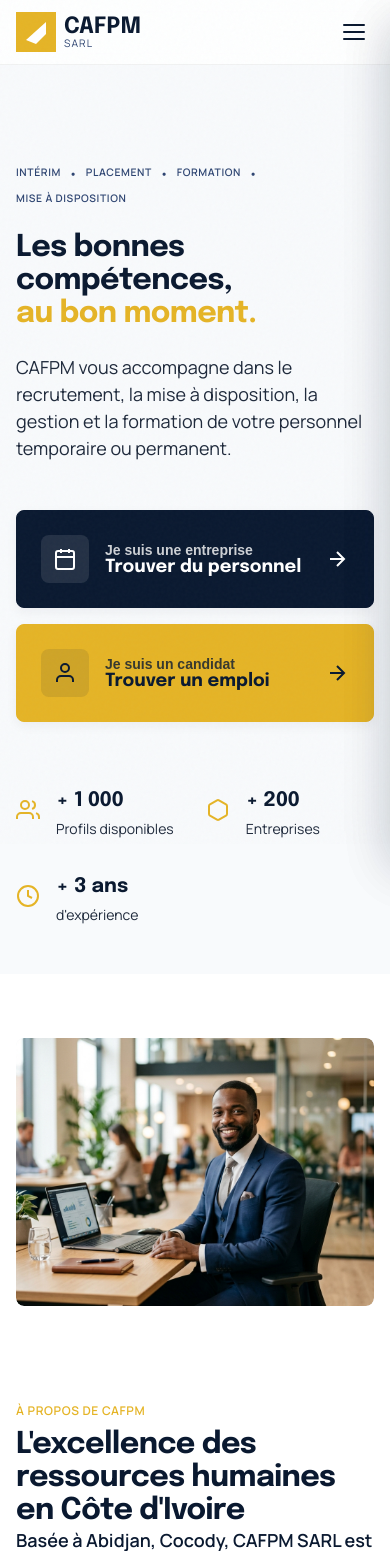
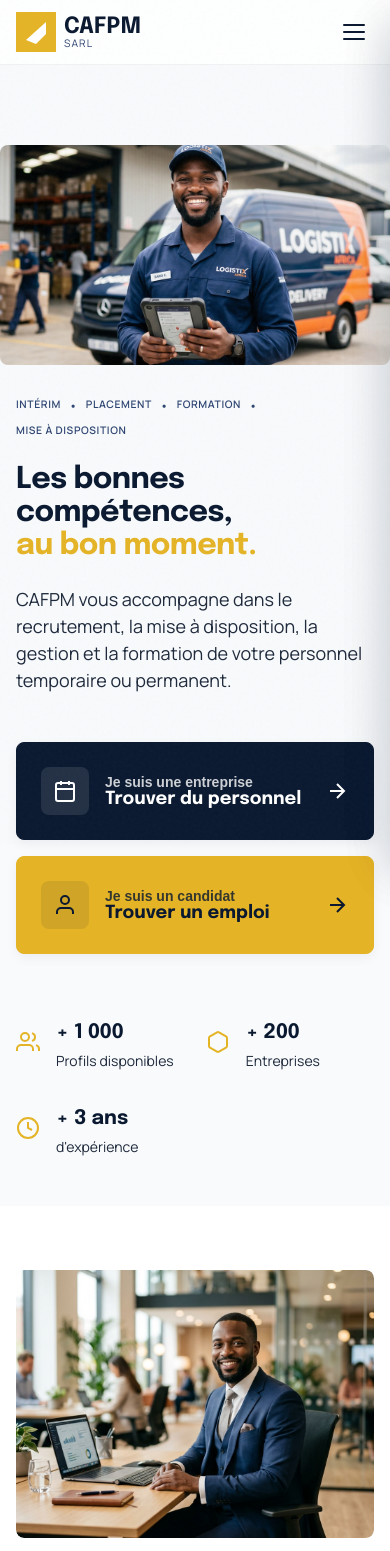
Before and after one commit to christ-dev30/cafpm-vitrine, a PHP site: page / in a window 390 px wide; the page is wider, and only the part inside the window is pictured. Shown: the top 1551 px of that part. Run offline with PHP 8.4, Linux system fonts and the light colour scheme.

Commit message:
fix: réaffichage image hero sur mobile en pleine largeur

```diff
--- a/style.css
+++ b/style.css
@@ -1309,12 +1309,24 @@ img {
 
     /* --- HERO --- */
     .hero {
-        padding: 100px 0 48px;
+        padding: 80px 0 48px;
         min-height: auto;
     }
+    .hero-inner {
+        display: flex;
+        flex-direction: column;
+    }
     .hero-bg {
-        /* Cache la grande image de droite sur mobile */
-        display: none;
+        /* Sur mobile : image en pleine largeur au-dessus du contenu */
+        position: relative;
+        width: 100%;
+        height: 220px;
+        clip-path: none;
+        top: unset;
+        right: unset;
+        display: block;
+        margin-bottom: var(--space-4);
+        border-radius: 8px;
     }
     .hero-badge {
         display: none;
```
